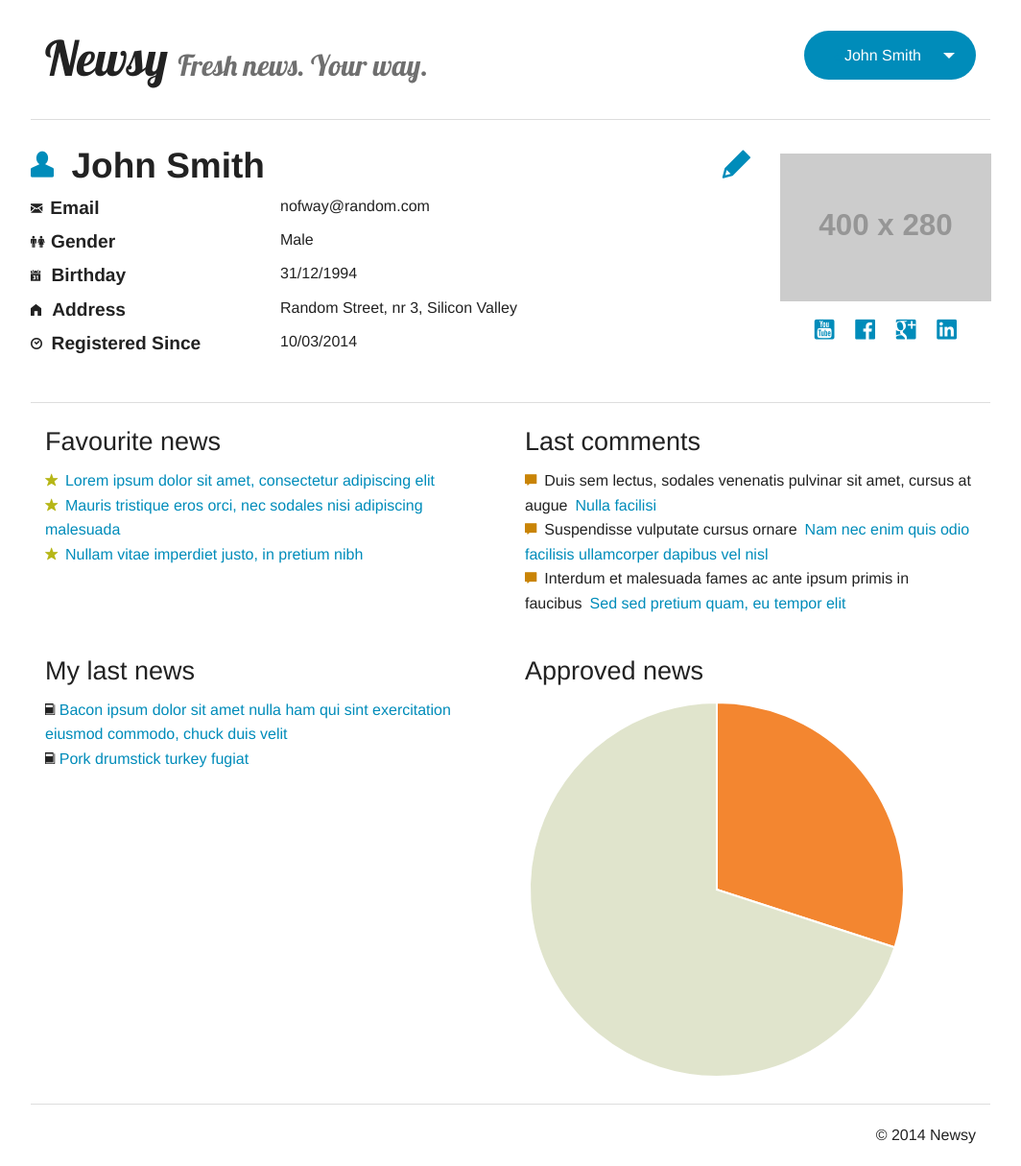
After one commit to tiagoc/Newsy, a PHP site: page /pages/journalistprofile.php in a window 1280 px wide. The commit adds this page. Shown: the whole page at 96% size, without its empty margins (108-1172 px from the left). Run offline with PHP 8.4, Linux system fonts and the light colour scheme; grey boxes labelled with a size stand in for pictures from a placeholder-image service; some libraries are stand-ins or nearby versions.

Commit message:
Added journalist profile. Added user roles to manageusers.php

```diff
--- /dev/null
+++ b/pages/journalistprofile.php
@@ -0,0 +1,125 @@
+<?php include 'header-user.php'; ?>
+
+<div class="row">
+    <div class="large-9 columns">
+        <div class="row">
+
+            <div class="row">
+                <div class="small-12 columns">
+                    <h2 class="left"><i class="fi-torso"></i><div id="username">John Smith</div></h2>
+                    <h2 class="right"><a href="#"><i class="fi-pencil"></i></a></h2>
+                </div>
+            </div>
+
+            <div class="row">
+                <div class="small-4 columns"><i class="fi-mail"></i><div id="email"><big>Email</big></div></div><div class="small-8 columns">nofway@random.com</div>
+            </div>
+            <br/>
+            <div class="row">
+                <div class="small-4 columns"><i class="fi-male-female"></i><div id="gender"><big>Gender</big></div></div> <div class="small-8 columns">Male</div>
+            </div>
+            <br/>
+            <div class="row">
+                <div class="small-4 columns"><i class="fi-calendar"></i><div id="birthday"><big>Birthday</big></div></div> <div class="small-8 columns">31/12/1994</div>
+            </div>
+            <br/>
+            <div class="row">
+                <div class="small-4 columns"><i class="fi-home"></i><div id="address"><big>Address</big></div></div> <div class="small-8 columns">Random Street, nr 3, Silicon Valley</div>
+            </div>
+            <br/>
+            <div class="row">
+                <div class="small-4 columns"><i class="fi-clock"></i><div id="regdate"><big>Registered Since</big></div></div> <div class="small-8 columns">10/03/2014</div>
+            </div>
+            <br/><br/>
+        </div>
+    </div>
+
+    <!-- Sidebar -->
+    <div class="large-3 columns">
+        <a href=""><img id="userimage" src="http://placehold.it/400x280"></a>
+        <a href="#"><big><b><i class="fi-social-youtube small-3 small-centered columns"></i></b></big></a>
+        <a href="#"><big><b><i class="fi-social-facebook small-3 small-centered columns"></i></b></big></a>
+        <a href="#"><big><b><i class="fi-social-google-plus small-3 small-centered columns"></i></b></big></a>
+        <a href="#"><big><b><i class="fi-social-linkedin small-3 small-centered columns"></i></b></big></a>
+    </div>
+    <!-- End Sidebar -->
+</div>
+
+<div class="row">
+    <hr>
+</div>
+
+<div class="row">
+    <div class="small-12 medium-6 large-6 columns">
+        <h3 class="text-left">Favourite news</h3>
+        <ul id="favouritesli">
+            <li><i class="fi-star"></i> <a href="#">Lorem ipsum dolor sit amet, consectetur adipiscing elit</a></li>
+            <li><i class="fi-star"></i> <a href="#">Mauris tristique eros orci, nec sodales nisi adipiscing malesuada</a></li>
+            <li><i class="fi-star"></i> <a href="#">Nullam vitae imperdiet justo, in pretium nibh</a></li>
+        </ul>
+    </div>
+
+    <div class="small-12 medium-6 large-6 columns">
+        <h3 class="text-left">Last comments</h3>
+        <ul id="commentsli">
+            <li><i class="fi-comment"></i><div class="comment">Duis sem lectus, sodales venenatis pulvinar sit amet, cursus at augue</div><a href="#">Nulla facilisi</a></li>
+            <li><i class="fi-comment"></i><div class="comment">Suspendisse vulputate cursus ornare</div><a href="#">Nam nec enim quis odio facilisis ullamcorper dapibus vel nisl</a></li>
+            <li><i class="fi-comment"></i><div class="comment">Interdum et malesuada fames ac ante ipsum primis in faucibus</div><a href="#">Sed sed pretium quam, eu tempor elit</a></li>
+        </ul>
+    </div>
+</div>
+<br/>
+<div class="row">
+    <div class="small-12 medium-6 large-6 columns">
+        <h3 class="text-left">My last news</h3>
+        <ul id="statsli" style="list-style-type: none; margin-left: 0em;">
+            <li><i class="fi-book"></i> <a href="#">Bacon ipsum dolor sit amet nulla ham qui sint exercitation eiusmod commodo, chuck duis velit</a></li>
+            <li><i class="fi-book"></i> <a href="#">Pork drumstick turkey fugiat</a></li>
+        </ul>
+    </div>
+    <div class="small-12 medium-6 large-6 columns">
+        <h3 class="text-left">Approved news</h3>
+        <canvas id="myChart" width="400px" height="400px"></canvas>
+    </div>
+</div>
+
+<script>
+    var data = [
+        {
+            value: 30,
+            color: "#F38630"
+        },
+        {
+            value: 70,
+            color: "#E0E4CC"
+        }
+    ]
+
+    var options = {
+        //Boolean - Whether we should show a stroke on each segment
+        segmentShowStroke: true,
+        //String - The colour of each segment stroke
+        segmentStrokeColor: "#fff",
+        //Number - The width of each segment stroke
+        segmentStrokeWidth: 2,
+        //Boolean - Whether we should animate the chart
+        animation: true,
+        //Number - Amount of animation steps
+        animationSteps: 100,
+        //String - Animation easing effect
+        animationEasing: "easeOutBounce",
+        //Boolean - Whether we animate the rotation of the Pie
+        animateRotate: true,
+        //Boolean - Whether we animate scaling the Pie from the centre
+        animateScale: false,
+        //Function - Will fire on animation completion.
+        onAnimationComplete: null
+    }
+
+    // Get the context of the canvas element we want to select
+    var ctx = $("#myChart").get(0).getContext("2d");
+    // Create the fucking chart
+    var chart = new Chart(ctx).Pie(data, options);
+</script>
+
+<?php include 'footer.php'; ?>
```
Also changed, not shown: pages/manageusers.php (+17 -0 lines).
